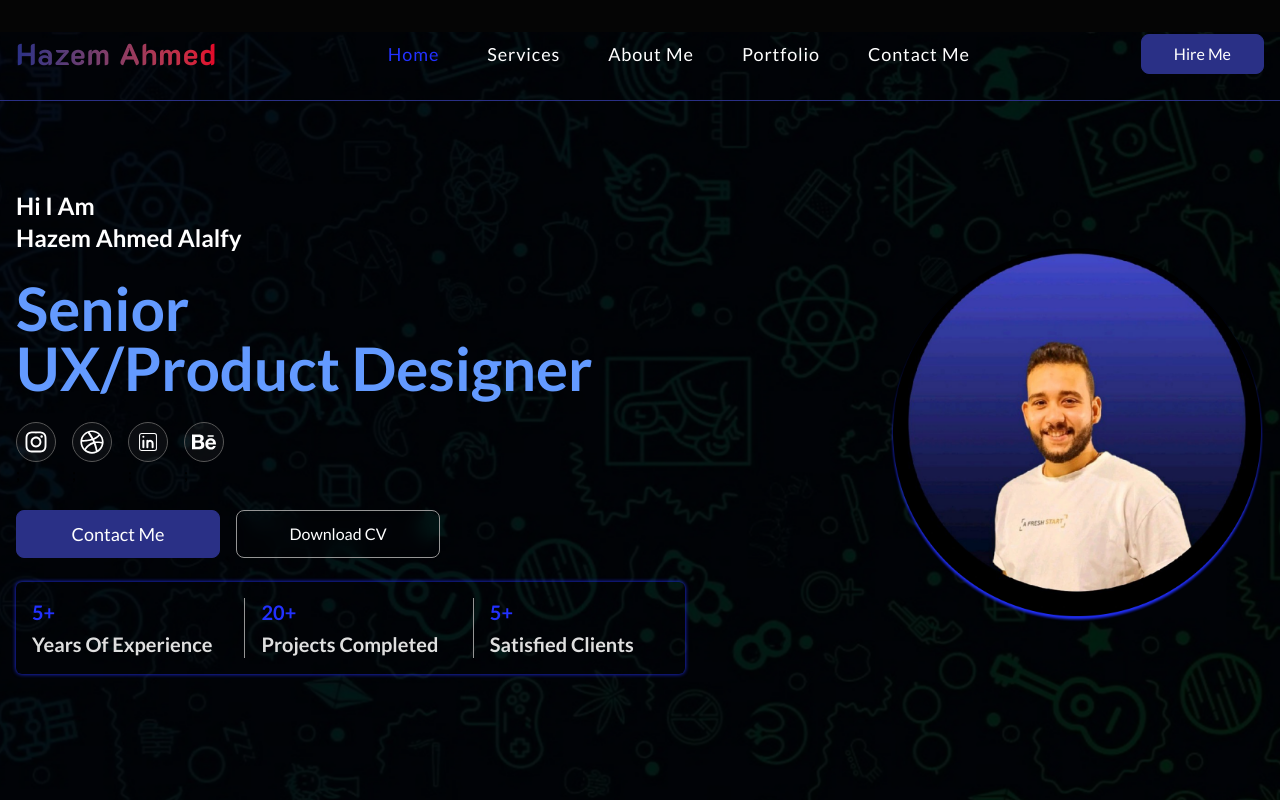
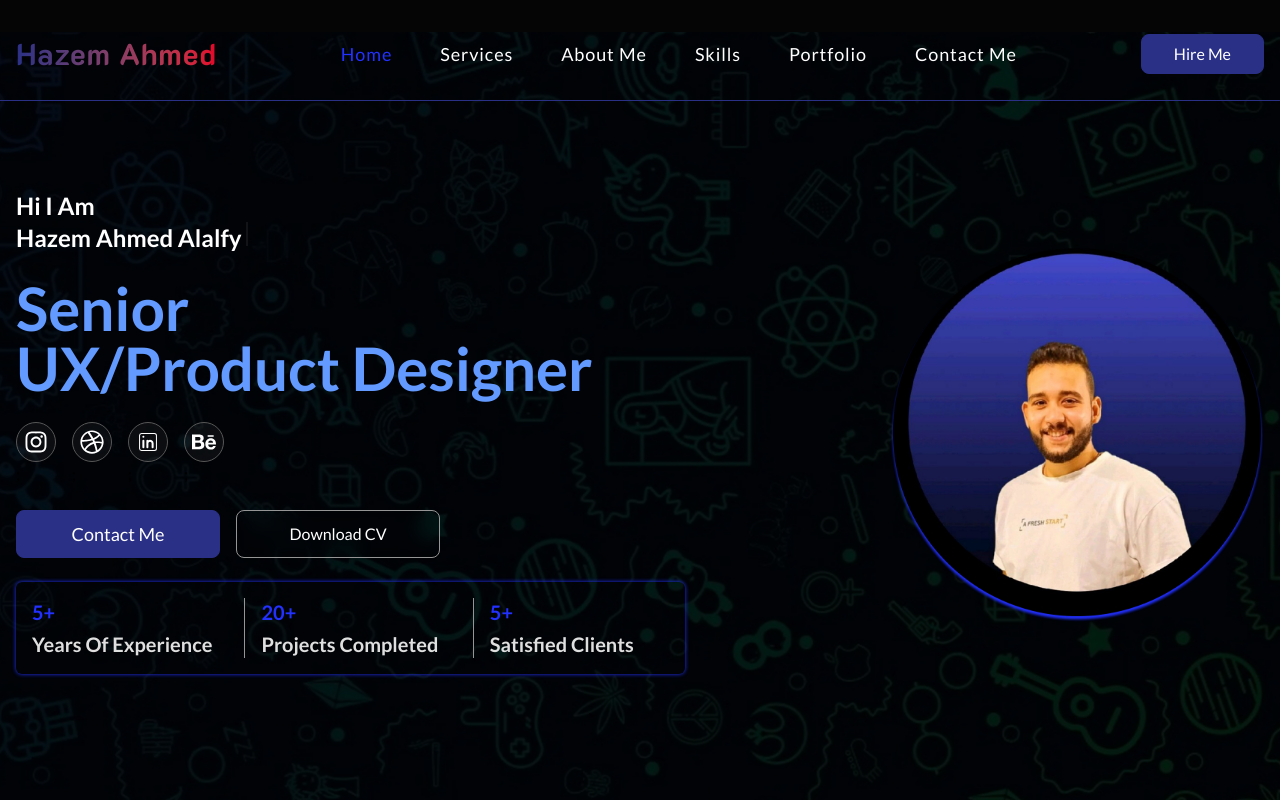
Before and after one commit to MinaEzz/Hazem-Ahmed-UIUX-Portfolio, a Next.js app: page / in a window 1280 px wide. Shown: the top 800 px of the page. Built offline with nearby package versions, Linux system fonts and the light colour scheme.

Commit message:
feat: add some animations

```diff
--- a/src/components/about-section/AboutSection.component.tsx
+++ b/src/components/about-section/AboutSection.component.tsx
@@ -3,6 +3,7 @@ import SectionContentWrapper from "../common/section-content-wrapper/SectionCont
 import SectionHeader from "../common/section-header/SectionHeader.component";
 import TextSection from "./text-section/TextSection.component";
 import HAZEM_IMG from "@/assets/hazem-ahmed.png";
+import ToDown from "../common/animations/to-down/ToDown.component";
 
 export default function AboutSection() {
   return (
@@ -21,11 +22,9 @@ export default function AboutSection() {
 
           <div className="w-full flex items-center justify-around max-lg:flex-col gap-4">
             <div className="lg:w-[30%] md:w-[50%] max-md:aspect-[1]">
-              <Image
-                src={HAZEM_IMG}
-                alt="Portrait of Hazem Ahmed Alalfy"
-                priority
-              />
+              <ToDown>
+                <Image src={HAZEM_IMG} alt="Portrait of Hazem Ahmed Alalfy" />
+              </ToDown>
             </div>
             <TextSection />
           </div>
--- a/src/components/about-section/text-section/TextSection.component.tsx
+++ b/src/components/about-section/text-section/TextSection.component.tsx
@@ -1,3 +1,4 @@
+import ToUp from "@/components/common/animations/to-up/ToUp.component";
 import Button from "@/UI/button/Button.component";
 import { FiDownload } from "react-icons/fi";
 
@@ -14,10 +15,12 @@ export default function TextSection() {
         resulting in designs that not only look great but also deliver
         measurable results.
       </p>
-      <Button variant="default" size="md">
-        <FiDownload className="w-4 h-4" />
-        Download CV
-      </Button>
+      <ToUp>
+        <Button variant="default" size="md">
+          <FiDownload className="w-4 h-4" />
+          Download CV
+        </Button>
+      </ToUp>
     </div>
   );
 }
--- /dev/null
+++ b/src/components/common/animations/to-right/ToRight.component.tsx
@@ -0,0 +1,24 @@
+"use client";
+
+import { motion } from "framer-motion";
+import IAnimationsProps from "../Animations.types";
+
+export default function ToRight({
+  children,
+  className = "",
+  delay = 0.2,
+  ...rest
+}: IAnimationsProps) {
+  return (
+    <motion.div
+      initial={{ opacity: 0, x: -50 }}
+      whileInView={{ opacity: 1, x: 0 }}
+      transition={{ duration: 1, delay }}
+      viewport={{ once: true }}
+      className={className}
+      {...rest}
+    >
+      {children}
+    </motion.div>
+  );
+}
--- /dev/null
+++ b/src/components/common/animations/typing-effect/TypingEffect.component.tsx
@@ -0,0 +1,81 @@
+"use client";
+import { motion, Variants } from "framer-motion";
+
+export default function TypingEffect({ text }: { text: string }) {
+  const letters = text.split("").map((char) => ({
+    char,
+    isSpace: char === " ",
+  }));
+
+  const container: Variants = {
+    hidden: {},
+    visible: {
+      transition: {
+        staggerChildren: 0.08,
+      },
+    },
+  };
+
+  const child: Variants = {
+    hidden: { opacity: 0, y: "0.3em" },
+    visible: {
+      opacity: 1,
+      y: "0em",
+      transition: {
+        duration: 0.22,
+        ease: [0.16, 1, 0.3, 1],
+      },
+    },
+  };
+
+  return (
+    <motion.span
+      variants={container}
+      initial="hidden"
+      animate="visible"
+      style={{
+        display: "inline-flex",
+        whiteSpace: "pre-wrap",
+        position: "relative",
+      }}
+    >
+      {letters.map((item, i) => {
+        const isLast = i === letters.length - 1;
+
+        return (
+          <motion.span
+            key={i}
+            variants={!item.isSpace ? child : undefined}
+            style={{
+              display: "inline-block",
+              position: "relative",
+            }}
+          >
+            {item.char}
+
+            {/* Cursor */}
+            {isLast && (
+              <motion.span
+                animate={{ opacity: [0, 1, 0] }}
+                transition={{
+                  duration: 0.8,
+                  repeat: Infinity,
+                }}
+                style={{
+                  marginLeft: "4px",
+                  display: "inline-block",
+                  position: "absolute",
+                  left: "100%",
+                  top: 0,
+                  width: "2px",
+                  height: "1em",
+                  background: "white",
+                }}
+              />
+            )}
+          </motion.span>
+        );
+      })}
+    </motion.span>
+  );
+}
--- a/src/components/common/header/desktop-navigation/nav-link/NavLink.component.tsx
+++ b/src/components/common/header/desktop-navigation/nav-link/NavLink.component.tsx
@@ -34,6 +34,25 @@ export default function NavLink({
     return () => window.removeEventListener("hashchange", handleHashChange);
   }, []);
 
+  useEffect(() => {
+    const sections = document.querySelectorAll("section[id]");
+
+    const observer = new IntersectionObserver(
+      (entries) => {
+        entries.forEach((entry) => {
+          if (entry.isIntersecting) {
+            setActiveHash(`#${entry.target.id}`);
+          }
+        });
+      },
+      { threshold: 0.6 }
+    );
+
+    sections.forEach((section) => observer.observe(section));
+
+    return () => sections.forEach((section) => observer.unobserve(section));
+  }, []);
+
   return (
     <a href={href} className={cn(linkStyles({ active: activeHash === href }))}>
       {title}
--- a/src/components/hero-section/HeroSection.component.tsx
+++ b/src/components/hero-section/HeroSection.component.tsx
@@ -2,7 +2,6 @@ import Image from "next/image";
 import HERO_BG from "@/assets/hero-background-image.webp";
 import HAZEM_IMG from "@/assets/hazem-ahmed.png";
 import TextSection from "./text-section/TextSection.component";
-import ToLeft from "../common/animations/to-left/ToLeft.component";
 import Floating from "../common/animations/floating/Floating.component";
 
 export default function HeroSection() {
--- a/src/components/hero-section/text-section/TextSection.component.tsx
+++ b/src/components/hero-section/text-section/TextSection.component.tsx
@@ -2,6 +2,8 @@ import SociaMediaItem from "@/components/common/social-media-item/SociaMediaItem
 import { SOCIAL_MEDIA, COUNTS } from "@/data";
 import Button from "@/UI/button/Button.component";
 import CountItem from "./count-item/CountItem.component";
+import TypingEffect from "@/components/common/animations/typing-effect/TypingEffect.component";
+import ToRight from "@/components/common/animations/to-right/ToRight.component";
 
 export default function TextSection() {
   return (
@@ -10,8 +12,8 @@ export default function TextSection() {
       aria-labelledby="hero-title"
       className="w-full flex flex-1 flex-col gap-6 max-lg:items-center max-lg:text-center"
     >
-      <p className="text-2xl capitalize text-white font-semibold">
-        Hi I am <br /> Hazem Ahmed Alalfy
+      <p className="text-2xl text-white font-semibold">
+        Hi I Am <br /> <TypingEffect text="Hazem Ahmed Alalfy" />
       </p>
       <h1
         id="hero-title"
@@ -21,10 +23,12 @@ export default function TextSection() {
       </h1>
 
       <ul className="w-fit flex items-center gap-4" role="list">
-        {SOCIAL_MEDIA.map((item) => {
+        {SOCIAL_MEDIA.map((item, index) => {
           return (
-            <li key={item.title} role="listitem">
-              <SociaMediaItem {...item} />;
+            <li key={index} role="listitem">
+              <ToRight delay={0.2 * index}>
+                <SociaMediaItem {...item} />;
+              </ToRight>
             </li>
           );
         })}
--- a/src/components/hero-section/text-section/count-item/CountItem.component.tsx
+++ b/src/components/hero-section/text-section/count-item/CountItem.component.tsx
@@ -1,9 +1,32 @@
+"use client";
+import { useEffect, useState } from "react";
 import ICountItemProps from "./CountItem.types";
 
 export default function CountItem({ count, title }: ICountItemProps) {
+  const [counter, setCounter] = useState(0);
+
+  useEffect(() => {
+    let start = 0;
+    const duration = 2500;
+    const incrementTime = 50;
+    const totalIncrements = Math.ceil(duration / incrementTime);
+    const incrementValue = Math.ceil(count / totalIncrements);
+
+    const interval = setInterval(() => {
+      start += incrementValue;
+      if (start >= count) {
+        start = count;
+        clearInterval(interval);
+      }
+      setCounter(start);
+    }, incrementTime);
+
+    return () => clearInterval(interval);
+  }, [count]);
+
   return (
     <div className="w-full flex flex-col gap-1 text-xl font-bold md:px-4 max-md:py-4">
-      <h2 className="text-[#2231FF]">{count}+</h2>
+      <h2 className="text-[#2231FF]">{counter}+</h2>
       <p className="text-[#DFDFDF] capitalize">{title}</p>
     </div>
   );
--- a/src/components/services-section/service-card/ServiceCard.component.tsx
+++ b/src/components/services-section/service-card/ServiceCard.component.tsx
@@ -27,6 +27,7 @@ export default function ServiceCard({ title, desc }: IServiceCardProps) {
         size="md"
         aria-label={`Book service: ${title}`}
         className="uppercase"
+        href="#contact"
       >
         Book Now
       </Button>
--- a/src/data/index.tsx
+++ b/src/data/index.tsx
@@ -25,6 +25,10 @@ export const NAVIGATION_LINKS = [
   {
     title: "About Me",
     href: "#about",
+  },
+  {
+    title: "Skills",
+    href: "#skills",
   },
   {
     title: "Portfolio",
```
